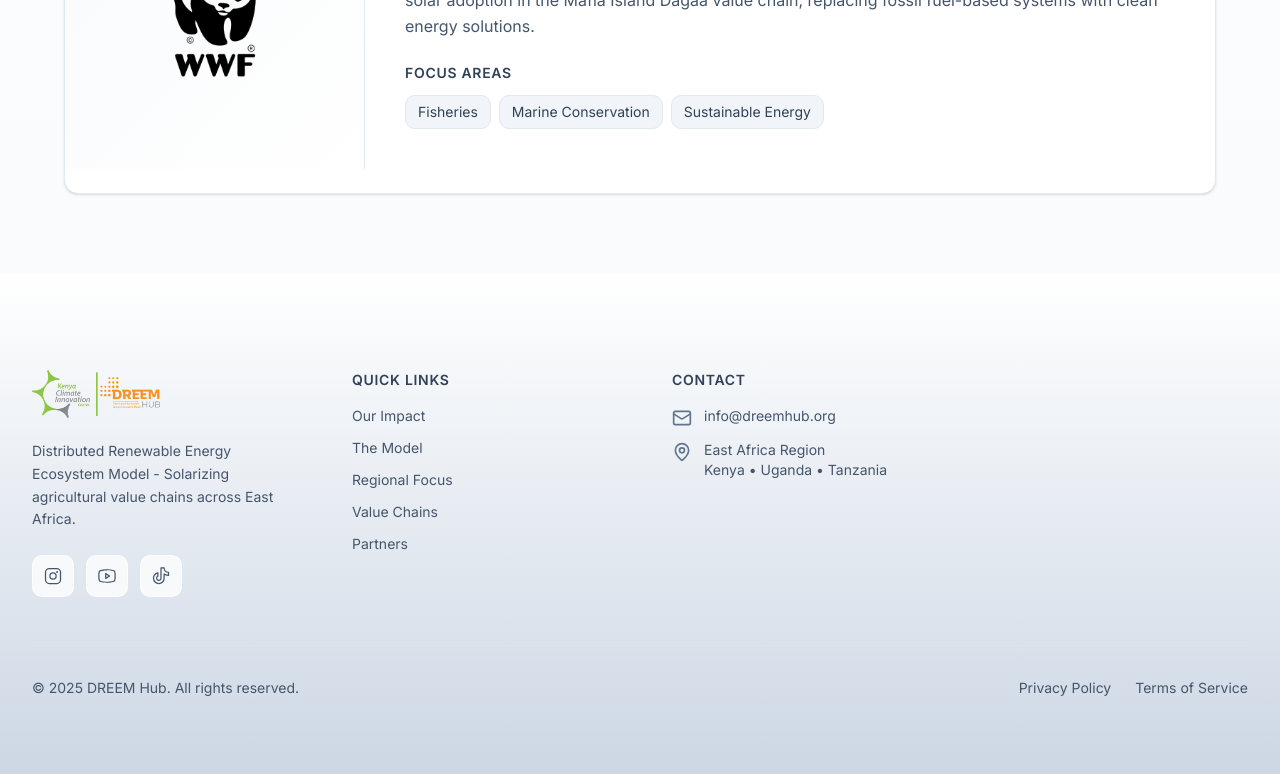
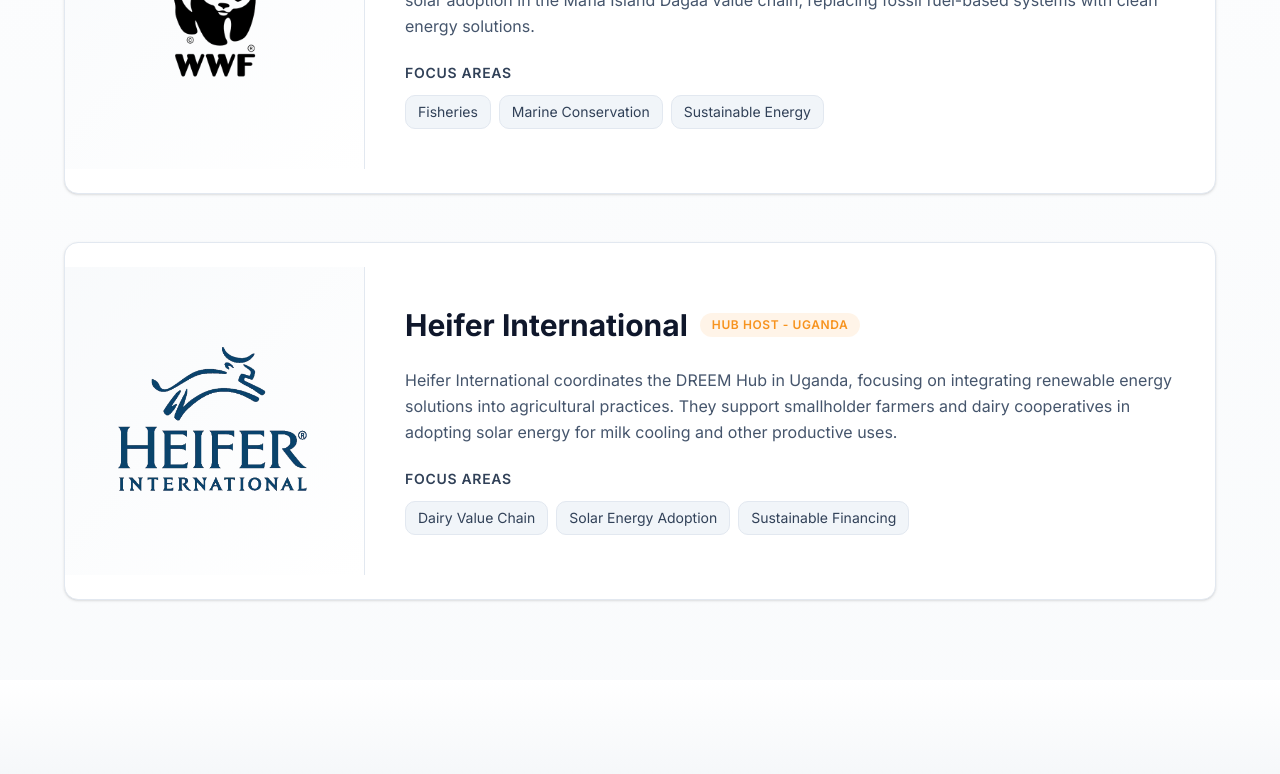
Before and after one commit to IdrisKulubi/dreem-hub, a Next.js app: page /partners in a window 1280 px wide. Shown: the part 1461-2235 px from the top of the page. Built offline with nearby package versions, Linux system fonts and the light colour scheme; no server answers.

Commit message:
feat: Add `RegionalFocus` section and `Navbar` components.

```diff
--- a/src/app/partners/page.tsx
+++ b/src/app/partners/page.tsx
@@ -63,6 +63,14 @@
       description:
         'WWF Tanzania coordinates the DREEM Hub in Tanzania, focusing on sustainable fisheries through solar adoption in the Mafia Island Dagaa value chain, replacing fossil fuel-based systems with clean energy solutions.',
       focus: ['Fisheries', 'Marine Conservation', 'Sustainable Energy'],
+    },
+    {
+      name: 'Heifer International',
+      role: 'Hub Host - Uganda',
+      logo: '/images/patners/heifer.png',
+      description:
+        'Heifer International coordinates the DREEM Hub in Uganda, focusing on integrating renewable energy solutions into agricultural practices. They support smallholder farmers and dairy cooperatives in adopting solar energy for milk cooling and other productive uses.',
+      focus: ['Dairy Value Chain', 'Solar Energy Adoption', 'Sustainable Financing'],
     },
 
   ]
```
Also changed, not shown: public/images/patners/heifer.png (renamed from public/heifatz.png).
